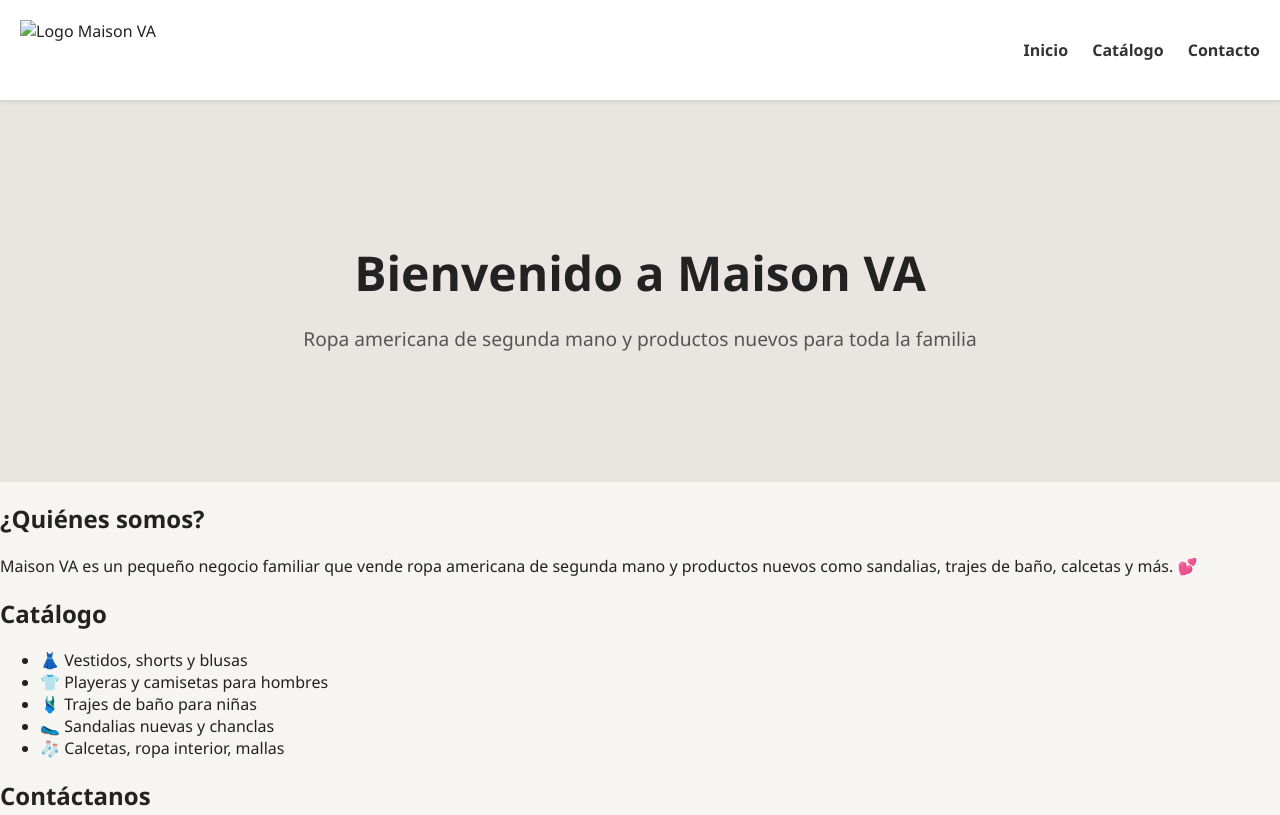
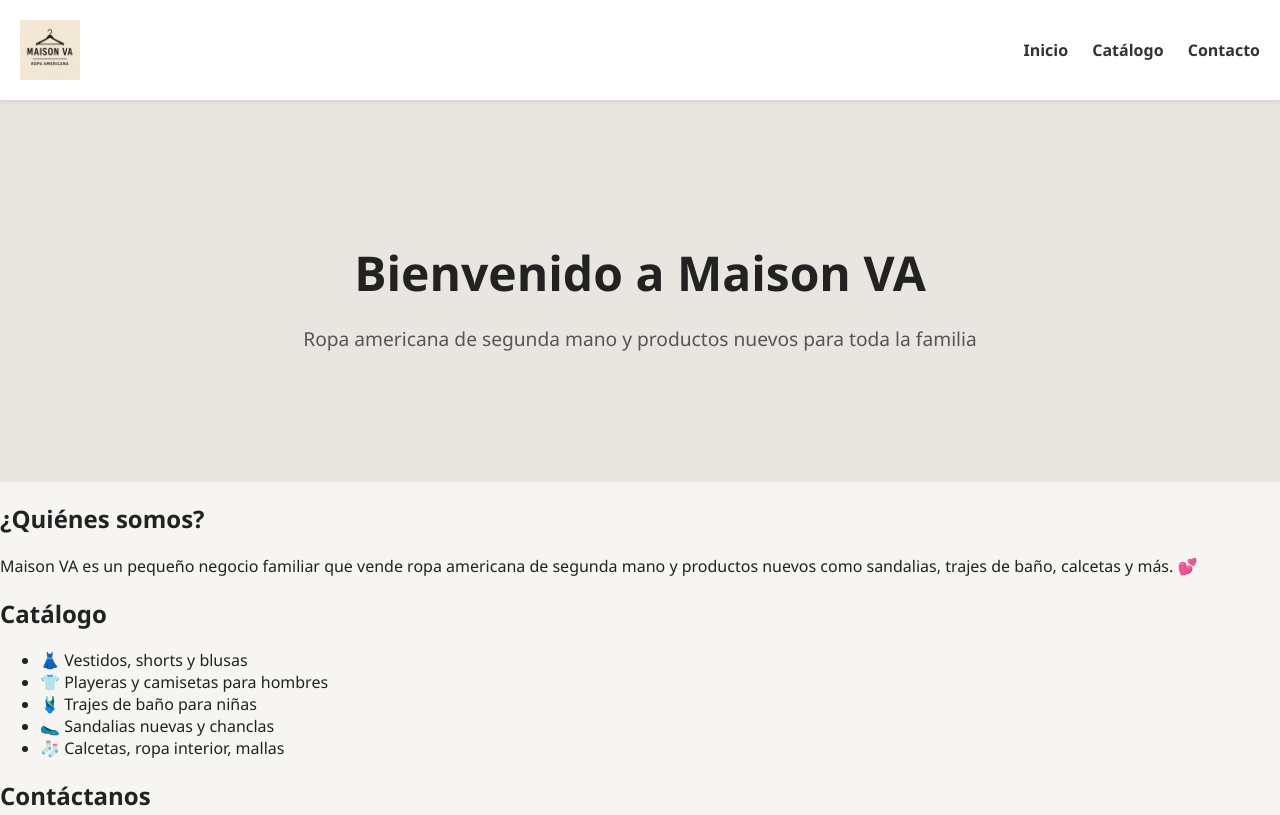
Before and after one commit to Aramis200/pagina-ropa, a plain HTML site: page index.html in a window 1280 px wide. Shown: the top 815 px of the page. Drawn offline with Linux system fonts and the light colour scheme.

Commit message:
Update index.html

```diff
--- a/index.html
+++ b/index.html
@@ -52,7 +52,7 @@
 <body>
 
   <header>
- <img src="maison-va-logoo.png" alt="Logo Maison VA" />
+ <img src="maison-va-logoo.jpg" alt="Logo Maison VA" />
 
 
 
```
